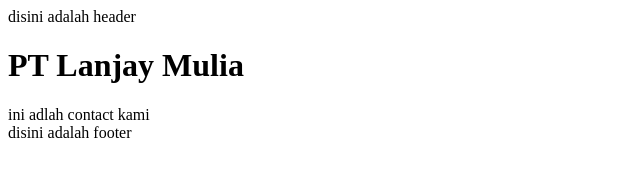
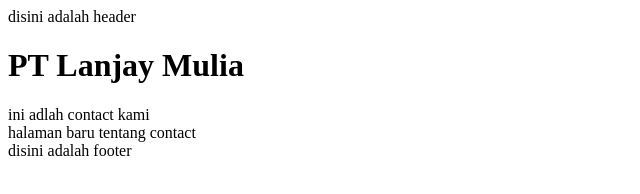
Before and after one commit to mranjayy/CompanyProfile, a plain HTML site: page contact.us.html in a window 1280 px wide. Shown: the whole page, without its empty margins (0-640 px from the left). Drawn offline with Linux system fonts and the light colour scheme.

Commit message:
menambah penjelasan contact us

```diff
--- a/contact.us.html
+++ b/contact.us.html
@@ -13,6 +13,8 @@
 
    <div>ini adlah contact kami</div>
 
+   <div>halaman baru tentang contact</div>
+
    <footer>disini adalah footer</footer>
 
 </body>
```
